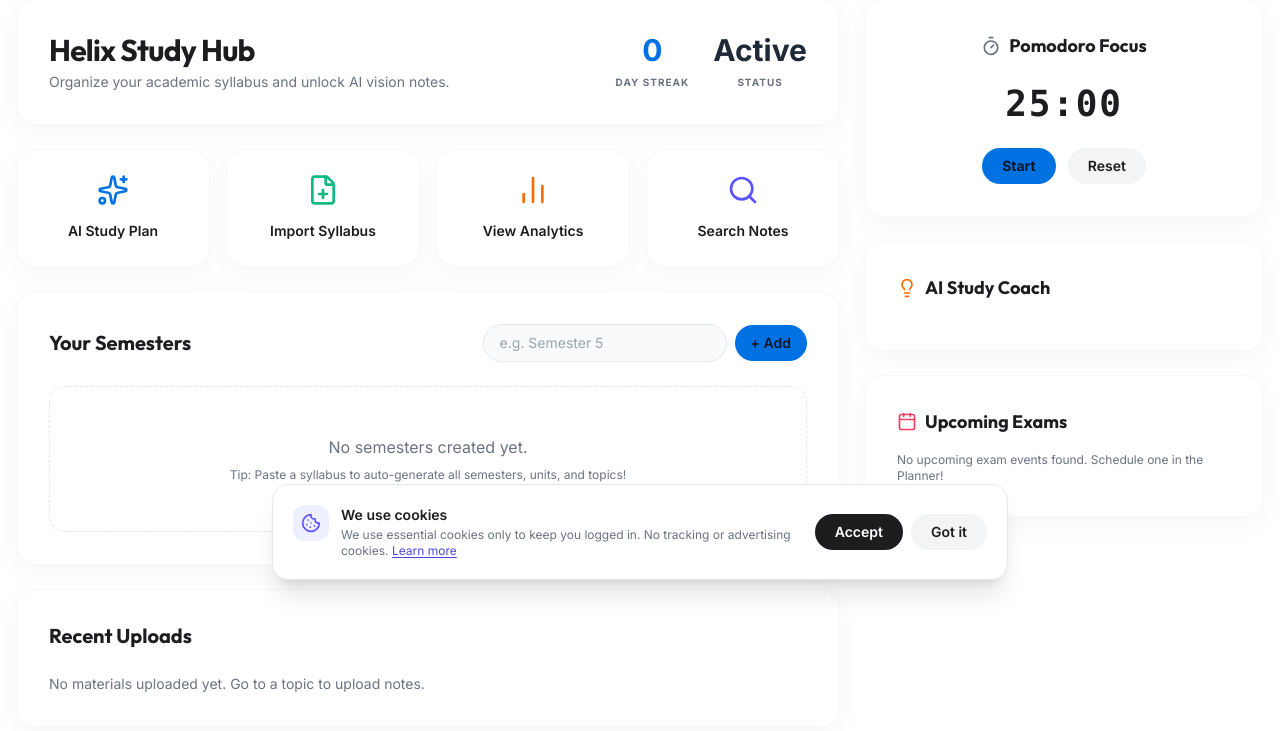
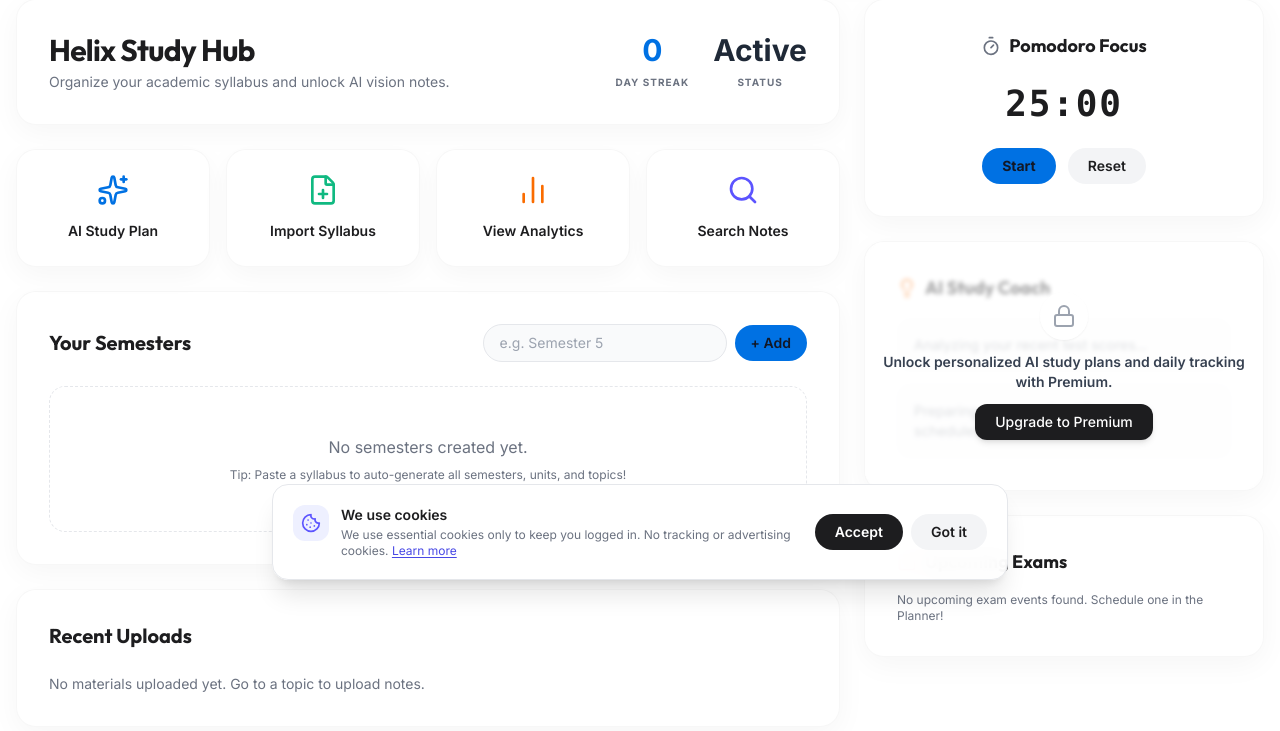
Before and after one commit to mahesh11112007/Helix, a Flask app: template templates/dashboard/index.html in a window 1280 px wide. Shown: the part 204-935 px from the top of the page. Run offline with Flask 3, Linux system fonts and the light colour scheme; the template is opened without the code that fills it, so the values that code supplies are empty; some libraries are stand-ins or nearby versions.

Commit message:
feat: dynamic AI Study Coach for premium users with lock screen for free users

```diff
--- a/templates/dashboard/index.html
+++ b/templates/dashboard/index.html
@@ -143,16 +143,52 @@
         </div>
 
         <!-- AI Study Suggestions -->
-        <div class="glass-card p-8">
-            <h2 class="text-lg font-bold mb-4 flex items-center gap-2 text-[#1d1d1f]"><i data-lucide="lightbulb"
-                    class="w-5 h-5 text-accent-500"></i> AI Study Coach</h2>
-            <ul class="space-y-3">
-                {% for suggestion in ai_suggestions %}
-                <li class="text-sm p-4 rounded-xl bg-gray-50 border border-gray-100 text-gray-700">
-                    {{ suggestion }}
-                </li>
-                {% endfor %}
-            </ul>
+        <div class="glass-card p-8 relative overflow-hidden">
+            <h2 class="text-lg font-bold mb-4 flex items-center gap-2 text-[#1d1d1f]">
+                <i data-lucide="lightbulb" class="w-5 h-5 text-accent-500"></i> AI Study Coach
+            </h2>
+
+            {% if profile.role == "premium" %}
+                <ul class="space-y-3" id="ai-coach-list">
+                    <li class="text-sm p-4 rounded-xl bg-gray-50 border border-gray-100 text-gray-700 flex items-center gap-2">
+                        <i data-lucide="loader-2" class="w-4 h-4 animate-spin text-accent-500"></i> Generating your personalized study plan...
+                    </li>
+                </ul>
+                <script>
+                    document.addEventListener("DOMContentLoaded", () => {
+                        fetch("/api/dashboard/ai-coach")
+                            .then(r => r.json())
+                            .then(data => {
+                                const list = document.getElementById("ai-coach-list");
+                                list.innerHTML = "";
+                                if (data.suggestions && data.suggestions.length > 0) {
+                                    data.suggestions.forEach(tip => {
+                                        list.innerHTML += `<li class="text-sm p-4 rounded-xl bg-gray-50 border border-gray-100 text-gray-700">${tip}</li>`;
+                                    });
+                                } else {
+                                    list.innerHTML = `<li class="text-sm p-4 rounded-xl bg-gray-50 border border-gray-100 text-gray-700">Ready to study! Focus on your next topic.</li>`;
+                                }
+                            })
+                            .catch(() => {
+                                document.getElementById("ai-coach-list").innerHTML = `<li class="text-sm p-4 rounded-xl bg-gray-50 border border-gray-100 text-red-500">Failed to connect to AI Coach.</li>`;
+                            });
+                    });
+                </script>
+            {% else %}
+                <div class="absolute inset-0 bg-white/60 backdrop-blur-[2px] flex flex-col items-center justify-center z-10 rounded-2xl">
+                    <div class="bg-white/80 p-3 rounded-full shadow-sm mb-3">
+                        <i data-lucide="lock" class="w-6 h-6 text-gray-400"></i>
+                    </div>
+                    <p class="text-sm font-semibold text-gray-700 mb-3 text-center px-4">Unlock personalized AI study plans and daily tracking with Premium.</p>
+                    <a href="{{ url_for('dashboard.upgrade') }}" class="px-5 py-2 bg-[#1d1d1f] hover:bg-black text-white rounded-xl text-sm font-medium transition-all shadow-md flex items-center gap-2">
+                        Upgrade to Premium
+                    </a>
+                </div>
+                <ul class="space-y-3 opacity-40 select-none pointer-events-none">
+                    <li class="text-sm p-4 rounded-xl bg-gray-50 border border-gray-100 text-gray-700">Analyzing your recent test scores...</li>
+                    <li class="text-sm p-4 rounded-xl bg-gray-50 border border-gray-100 text-gray-700">Preparing a personalized Pomodoro schedule...</li>
+                </ul>
+            {% endif %}
         </div>
 
         <!-- Upcoming Exam Countdown -->
```
Also changed, not shown: routes/dashboard.py (+33 -12 lines).
